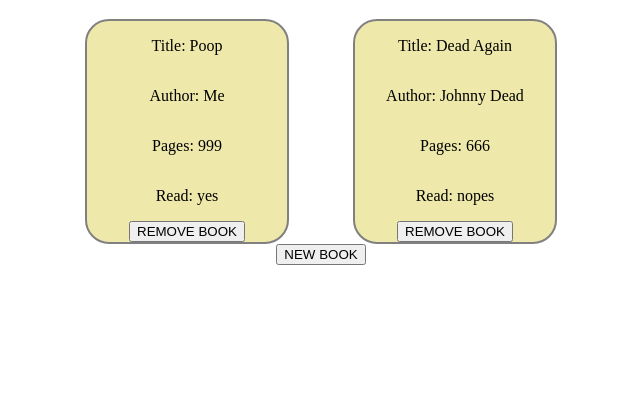
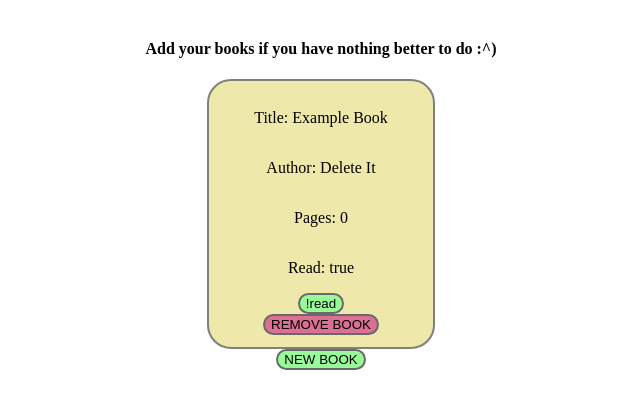
Before and after one commit to nickgrief/library-project, a plain HTML site: page index.html in a window 1280 px wide. Shown: the part 69-478 px from the top of the page, without its empty margins (319-959 px from the left). Drawn offline with Linux system fonts and the light colour scheme.

Commit message:
Add read button. Feature freeze

```diff
--- a/index.html
+++ b/index.html
@@ -12,6 +12,7 @@
 
 <body>
     <h1>Library</h1>
+    <h4>Add your books if you have nothing better to do :^)</h4>
     <div class="holder"></div>
     <button class="new-book-btn">NEW BOOK</button>
 </body>
--- a/script.js
+++ b/script.js
@@ -8,14 +8,19 @@ function Book(title, author, pages, isRead) {
 }
 
 // Starting books for testing
-library.push(new Book("Poop", "Me", "999", "yes"));
-library.push(new Book("Dead Again", "Johnny Dead", "666", "nopes"));
+library.push(new Book("Example Book", "Delete It", "0", true));
 
 function addBookToLibrary() {
   let title = prompt("Book's title:");
   let author = prompt("Book's author:");
   let pages = prompt("Nubmer of pages:");
-  let isRead = prompt("Have you read it?");
+  let isReadString = prompt("Have you read it?");
+  let isRead;
+  if (isReadString == "yes" || isReadString == "y") {
+    isRead = true;
+  } else {
+    isRead = false;
+  }
 
   library.push(new Book(title, author, pages, isRead));
   displayLibrary();
@@ -62,6 +67,15 @@ function displayLibrary() {
       element.textContent = text + book[property];
       bookCard.appendChild(element);
     }
+    let readBtn = document.createElement("button");
+    readBtn.classList.toggle("read-book-btn");
+    readBtn.textContent = "!read";
+    readBtn.addEventListener("click", () => {
+      library[readBtn.parentElement.dataset.index].isRead =
+        !library[readBtn.parentElement.dataset.index].isRead;
+      displayLibrary();
+    });
+    bookCard.appendChild(readBtn);
     let removeBtn = document.createElement("button");
     removeBtn.classList.toggle("remove-book-btn");
     removeBtn.textContent = "REMOVE BOOK";
--- a/style.css
+++ b/style.css
@@ -8,11 +8,12 @@ body {
   display: flex;
   justify-content: space-around;
   flex-wrap: wrap;
-  gap: 64px;
+  gap: 8px;
 }
 
 .book {
   display: flex;
+  padding: 12px;
   flex-direction: column;
   align-items: center;
   width: 200px;
@@ -20,3 +21,13 @@ body {
   border: 2px solid grey;
   border-radius: 24px;
 }
+
+button {
+  background-color: palegreen;
+  border: 2px solid dimgray;
+  border-radius: 12px;
+}
+
+.remove-book-btn {
+  background-color: palevioletred;
+}
```
